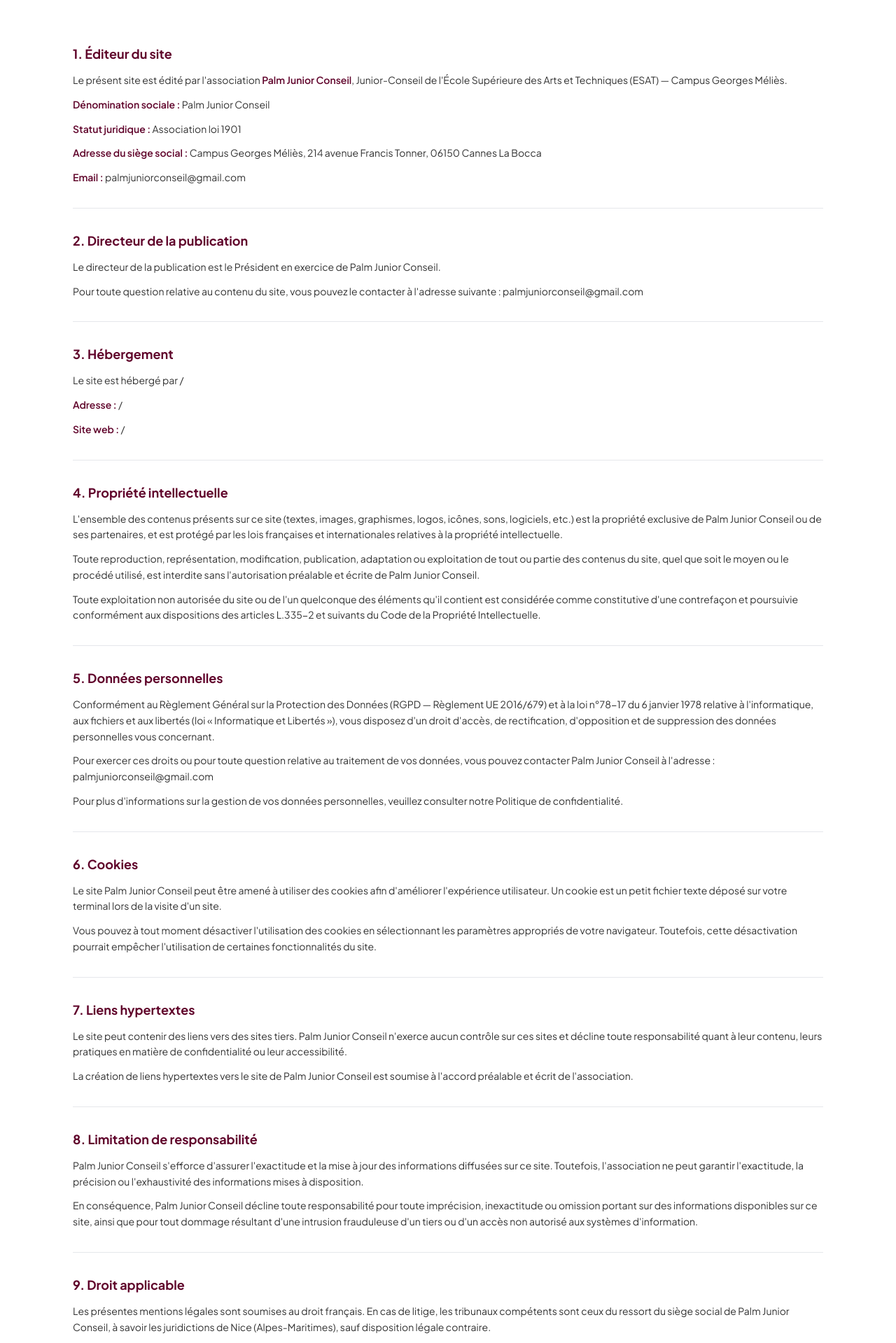
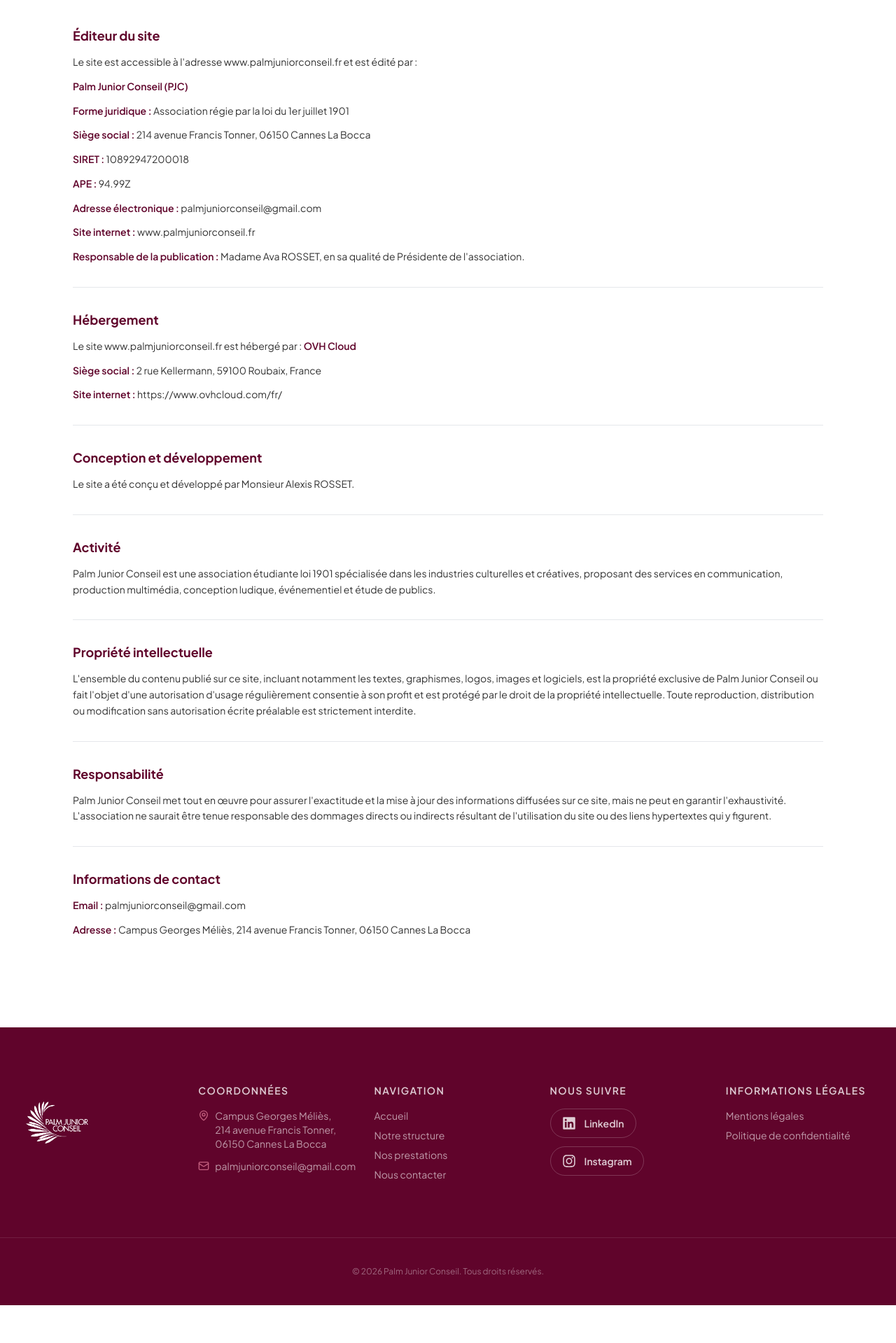
Before and after one commit to Stitchal/pjc-website, a Next.js app: page /mentions-legales in a window 1280 px wide. Shown: the part 341-2260 px from the top of the page at 70% size. After the commit the page ends 2206 px from the top, so only its background shows below. Built offline with nearby package versions, Linux system fonts and the light colour scheme.

Commit message:
fixed mentions legales

```diff
--- a/app/mentions-legales/page.tsx
+++ b/app/mentions-legales/page.tsx
@@ -6,71 +6,56 @@
 
 const sections = [
   {
-    title: "1. Éditeur du site",
+    title: "Éditeur du site",
     content: [
-      "Le présent site est édité par l'association **Palm Junior Conseil**, Junior-Conseil de l'École Supérieure des Arts et Techniques (ESAT) — Campus Georges Méliès.",
-      "**Dénomination sociale :** Palm Junior Conseil",
-      "**Statut juridique :** Association loi 1901",
-      "**Adresse du siège social :** Campus Georges Méliès, 214 avenue Francis Tonner, 06150 Cannes La Bocca",
-      "**Email :** palmjuniorconseil@gmail.com",
+      "Le site est accessible à l'adresse www.palmjuniorconseil.fr et est édité par :",
+      "**Palm Junior Conseil (PJC)**",
+      "**Forme juridique :** Association régie par la loi du 1er juillet 1901",
+      "**Siège social :** 214 avenue Francis Tonner, 06150 Cannes La Bocca",
+      "**SIRET :** 10892947200018",
+      "**APE :** 94.99Z",
+      "**Adresse électronique :** palmjuniorconseil@gmail.com",
+      "**Site internet :** www.palmjuniorconseil.fr",
+      "**Responsable de la publication :** Madame Ava ROSSET, en sa qualité de Présidente de l'association.",
     ],
   },
   {
-    title: "2. Directeur de la publication",
+    title: "Hébergement",
     content: [
-      "Le directeur de la publication est le Président en exercice de Palm Junior Conseil.",
-      "Pour toute question relative au contenu du site, vous pouvez le contacter à l'adresse suivante : palmjuniorconseil@gmail.com",
+      "Le site www.palmjuniorconseil.fr est hébergé par : **OVH Cloud**",
+      "**Siège social :** 2 rue Kellermann, 59100 Roubaix, France",
+      "**Site internet :** https://www.ovhcloud.com/fr/",
     ],
   },
   {
-    title: "3. Hébergement",
+    title: "Conception et développement",
     content: [
-      "Le site est hébergé par /",
-      "**Adresse :** /",
-      "**Site web :** /",
+      "Le site a été conçu et développé par Monsieur Alexis ROSSET.",
     ],
   },
   {
-    title: "4. Propriété intellectuelle",
+    title: "Activité",
     content: [
-      "L'ensemble des contenus présents sur ce site (textes, images, graphismes, logos, icônes, sons, logiciels, etc.) est la propriété exclusive de Palm Junior Conseil ou de ses partenaires, et est protégé par les lois françaises et internationales relatives à la propriété intellectuelle.",
-      "Toute reproduction, représentation, modification, publication, adaptation ou exploitation de tout ou partie des contenus du site, quel que soit le moyen ou le procédé utilisé, est interdite sans l'autorisation préalable et écrite de Palm Junior Conseil.",
-      "Toute exploitation non autorisée du site ou de l'un quelconque des éléments qu'il contient est considérée comme constitutive d'une contrefaçon et poursuivie conformément aux dispositions des articles L.335-2 et suivants du Code de la Propriété Intellectuelle.",
+      "Palm Junior Conseil est une association étudiante loi 1901 spécialisée dans les industries culturelles et créatives, proposant des services en communication, production multimédia, conception ludique, événementiel et étude de publics.",
     ],
   },
   {
-    title: "5. Données personnelles",
+    title: "Propriété intellectuelle",
     content: [
-      "Conformément au Règlement Général sur la Protection des Données (RGPD — Règlement UE 2016/679) et à la loi n°78-17 du 6 janvier 1978 relative à l'informatique, aux fichiers et aux libertés (loi « Informatique et Libertés »), vous disposez d'un droit d'accès, de rectification, d'opposition et de suppression des données personnelles vous concernant.",
-      "Pour exercer ces droits ou pour toute question relative au traitement de vos données, vous pouvez contacter Palm Junior Conseil à l'adresse : palmjuniorconseil@gmail.com",
-      "Pour plus d'informations sur la gestion de vos données personnelles, veuillez consulter notre Politique de confidentialité.",
+      "L'ensemble du contenu publié sur ce site, incluant notamment les textes, graphismes, logos, images et logiciels, est la propriété exclusive de Palm Junior Conseil ou fait l'objet d'une autorisation d'usage régulièrement consentie à son profit et est protégé par le droit de la propriété intellectuelle. Toute reproduction, distribution ou modification sans autorisation écrite préalable est strictement interdite.",
     ],
   },
   {
-    title: "6. Cookies",
+    title: "Responsabilité",
     content: [
-      "Le site Palm Junior Conseil peut être amené à utiliser des cookies afin d'améliorer l'expérience utilisateur. Un cookie est un petit fichier texte déposé sur votre terminal lors de la visite d'un site.",
-      "Vous pouvez à tout moment désactiver l'utilisation des cookies en sélectionnant les paramètres appropriés de votre navigateur. Toutefois, cette désactivation pourrait empêcher l'utilisation de certaines fonctionnalités du site.",
+      "Palm Junior Conseil met tout en œuvre pour assurer l'exactitude et la mise à jour des informations diffusées sur ce site, mais ne peut en garantir l'exhaustivité. L'association ne saurait être tenue responsable des dommages directs ou indirects résultant de l'utilisation du site ou des liens hypertextes qui y figurent.",
     ],
   },
   {
-    title: "7. Liens hypertextes",
+    title: "Informations de contact",
     content: [
-      "Le site peut contenir des liens vers des sites tiers. Palm Junior Conseil n'exerce aucun contrôle sur ces sites et décline toute responsabilité quant à leur contenu, leurs pratiques en matière de confidentialité ou leur accessibilité.",
-      "La création de liens hypertextes vers le site de Palm Junior Conseil est soumise à l'accord préalable et écrit de l'association.",
-    ],
-  },
-  {
-    title: "8. Limitation de responsabilité",
-    content: [
-      "Palm Junior Conseil s'efforce d'assurer l'exactitude et la mise à jour des informations diffusées sur ce site. Toutefois, l'association ne peut garantir l'exactitude, la précision ou l'exhaustivité des informations mises à disposition.",
-      "En conséquence, Palm Junior Conseil décline toute responsabilité pour toute imprécision, inexactitude ou omission portant sur des informations disponibles sur ce site, ainsi que pour tout dommage résultant d'une intrusion frauduleuse d'un tiers ou d'un accès non autorisé aux systèmes d'information.",
-    ],
-  },
-  {
-    title: "9. Droit applicable",
-    content: [
-      "Les présentes mentions légales sont soumises au droit français. En cas de litige, les tribunaux compétents sont ceux du ressort du siège social de Palm Junior Conseil, à savoir les juridictions de Nice (Alpes-Maritimes), sauf disposition légale contraire.",
+      "**Email :** palmjuniorconseil@gmail.com",
+      "**Adresse :** Campus Georges Méliès, 214 avenue Francis Tonner, 06150 Cannes La Bocca",
     ],
   },
 ];
@@ -97,7 +82,7 @@
           Mentions légales
         </h1>
         <p className="text-gray-dark leading-relaxed">
-          Conformément aux dispositions de la loi n°2004-575 du 21 juin 2004 pour la Confiance dans l'Économie Numérique (LCEN), voici les informations légales relatives au site de Palm Junior Conseil.
+          Conformément aux dispositions de l'article 6 III-1 de la loi n° 2004-575 du 21 juin 2004 pour la confiance dans l'économie numérique (LCEN).
         </p>
         <p className="text-sm text-gray-dark/60 mt-4">
           Dernière mise à jour : août 2026
```
